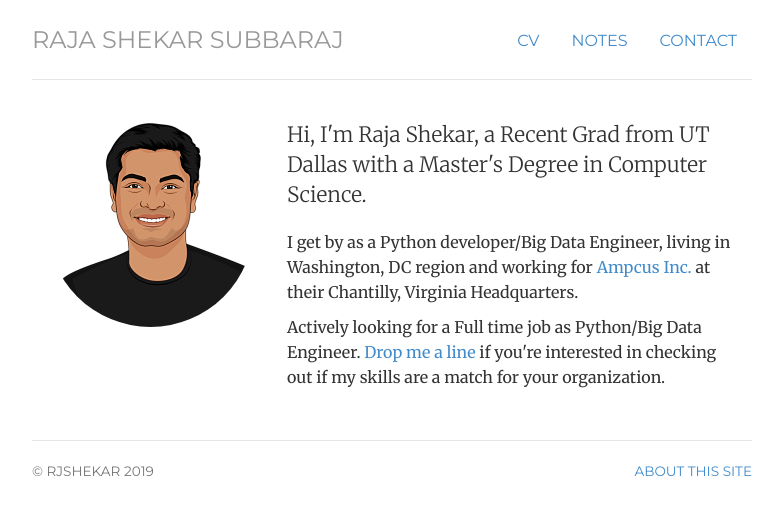
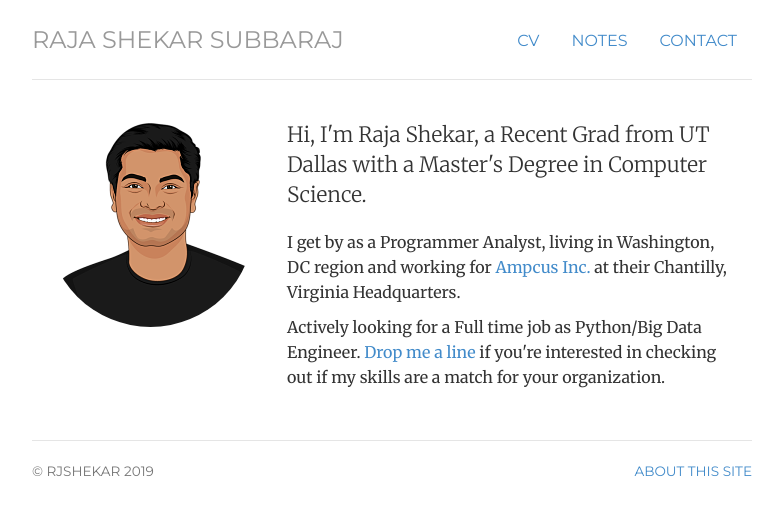
Before and after one commit to rjshekar90/github_website, a Jekyll site: the page built from index.html, in a window 1280 px wide. Shown: the top 515 px of the page, without its empty margins (248-1030 px from the left). Built offline with Jekyll 4.4.1, drawn with Linux system fonts in a browser that asks for light colours.

Commit message:
index updated

```diff
--- a/index.html
+++ b/index.html
@@ -12,7 +12,7 @@ contact: passive
 	</div>
 	<div itemscope itemtype="http://data-vocabulary.org/Person" class="col-sm-8">
 	<p class="lead">Hi, I'm <span itemprop="name">Raja Shekar,</span> a Recent Grad from UT Dallas with a Master's Degree in Computer Science.</p>
-	<p>I get by as a <span itemprop="title">Python developer/Big Data Engineer</span>, living in <span itemprop="address" itemscope
+	<p>I get by as a <span itemprop="title">Programmer Analyst</span>, living in <span itemprop="address" itemscope
     itemtype="http://data-vocabulary.org/Address"> <span itemprop="locality">Washington</span>, <span itemprop="region">DC region</span></span> and working for <a href="https://www.ampcus.com/">Ampcus Inc.</a> at their Chantilly, Virginia Headquarters.</p>
 
 	<p>Actively looking for a <span itemprop="title">Full time job as Python/Big Data Engineer</span>. <a href="contact">Drop me a line</a> if you're interested in checking out if my skills are a match for your organization.</p>
```
